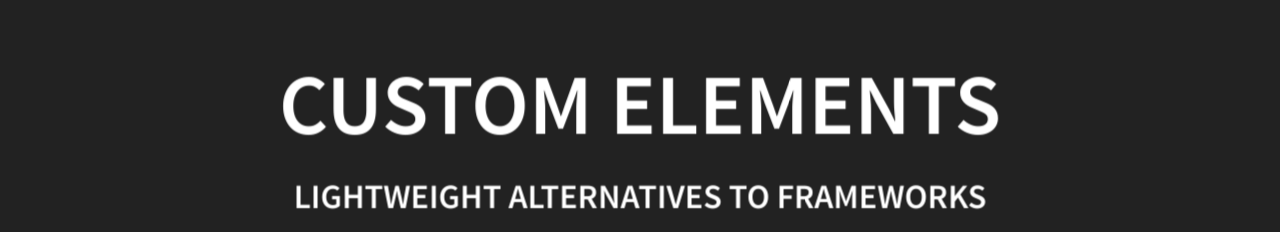
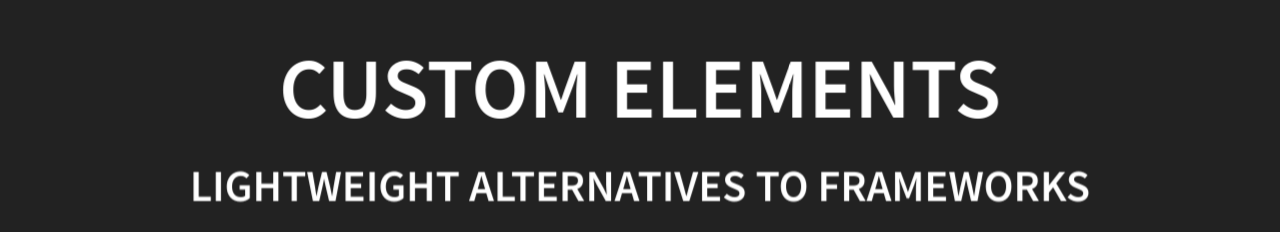
Before and after one commit to bdadam/fronteers-2016-custom-elements, a plain HTML site: page index.html in a window 1280 px wide. Shown: the part 206-438 px from the top of the page. Drawn offline with Linux system fonts and the light colour scheme.

Commit message:
some changes

```diff
--- a/slides/01-intro.md
+++ b/slides/01-intro.md
@@ -1,8 +1,16 @@
+<!-- .x-slide: data-background="assets/sport-fitness-workout-resolution.jpg" -->
+
 # Custom Elements
 
-#### Lightweight alternatives to frameworks
+### Lightweight alternatives to frameworks
+
+-----
 
 ###### Adam Beres-Deak
+
+---
+
+#### Providing a library to other developers without them having to write a single line of JavaScript code
 
 ---
 
```
Also changed, not shown: index.html (+2 -0 lines), assets/sport-fitness-workout-resolution.jpg (added).
